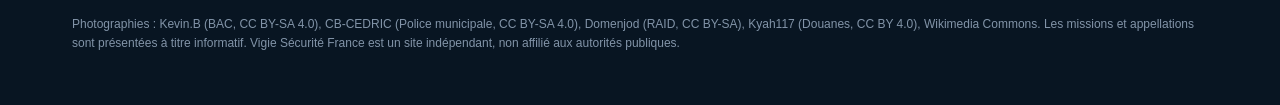
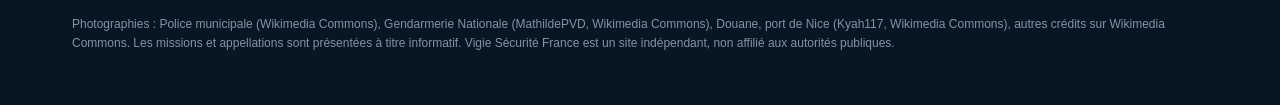
Before and after one commit to liamrammsel-stack/vigie-securite-france, a plain HTML site: page vigie-securite-public/index.html in a window 1280 px wide. Shown: the part 1789-1894 px from the top of the page. Drawn offline with Linux system fonts and the light colour scheme.

Commit message:
Ajouter de vraies photos pour PM, gendarmerie et douanes

```diff
--- a/vigie-securite-public/index.html
+++ b/vigie-securite-public/index.html
@@ -36,13 +36,13 @@ footer{text-align:center;padding:28px;border-top:1px solid var(--line);color:#81
 <section class="section" id="services"><div class="intro"><div class="kicker">Les acteurs de terrain</div><h2>Les services de sécurité</h2><p>Retrouvez les principales forces et unités françaises. Chaque rubrique présente un aperçu de leurs missions.</p></div>
 <div class="grid">
 <article class="card"><img src="https://commons.wikimedia.org/wiki/Special:FilePath/Police%20nationale%20-%20patrouille%20%C3%A0%20pieds%20Paris%20(JO%202024).jpg" alt="Policiers nationaux en contrôle" loading="lazy"><div class="card-content"><span class="tag">Police nationale</span><h3>Police nationale</h3><p>Sécurité publique, enquêtes et protection des personnes.</p><a href="https://www.police-nationale.interieur.gouv.fr/" target="_blank" rel="noopener">Site officiel ↗</a></div></article>
-<article class="card"><img src="https://commons.wikimedia.org/wiki/Special:FilePath/Paris%20Gendarme%202016.jpg" alt="Gendarme en uniforme" loading="lazy"><div class="card-content"><span class="tag">Force militaire</span><h3>Gendarmerie</h3><p>Sécurité des territoires, interventions et police judiciaire.</p><a href="https://www.gendarmerie.interieur.gouv.fr/" target="_blank" rel="noopener">Site officiel ↗</a></div></article>
+<article class="card"><img src="https://commons.wikimedia.org/wiki/Special:FilePath/Gendarmerie%20Nationale.jpg" alt="Photographie de la Gendarmerie nationale française" loading="lazy"><div class="card-content"><span class="tag">Force militaire</span><h3>Gendarmerie</h3><p>Sécurité des territoires, interventions et police judiciaire.</p><a href="https://www.gendarmerie.interieur.gouv.fr/" target="_blank" rel="noopener">Site officiel ↗</a></div></article>
 <article class="card"><img src="https://commons.wikimedia.org/wiki/Special:FilePath/CRS%20en%20tenue%20anti-%C3%A9meutes.JPG" alt="CRS en tenue de maintien de l'ordre" loading="lazy"><div class="card-content"><span class="tag">Police nationale</span><h3>CRS</h3><p>Maintien et rétablissement de l’ordre, renforts et sécurisation.</p><a href="https://www.police-nationale.interieur.gouv.fr/" target="_blank" rel="noopener">En savoir plus ↗</a></div></article>
 <article class="card"><img src="https://commons.wikimedia.org/wiki/Special:FilePath/Intervention%20BAC%20-%20Police%20nationale%2C%20Racing-Eintracht%20Francfort%2C%2022%20ao%C3%BBt%202019%20-%201.jpg" alt="Équipement de police nationale" loading="lazy"><div class="card-content"><span class="tag">Police nationale</span><h3>BAC</h3><p>Brigades anticriminalité : patrouilles et lutte contre la délinquance.</p><a href="https://www.police-nationale.interieur.gouv.fr/" target="_blank" rel="noopener">En savoir plus ↗</a></div></article>
-<article class="card"><img src="https://commons.wikimedia.org/wiki/Special:FilePath/Police-Municipale.jpg" alt="Police municipale en uniforme" loading="lazy"><div class="card-content"><span class="tag">Collectivité territoriale</span><h3>Police municipale</h3><p>Tranquillité publique, prévention et application des arrêtés municipaux.</p><a href="https://www.collectivites-locales.gouv.fr/" target="_blank" rel="noopener">En savoir plus ↗</a></div></article>
+<article class="card"><img src="https://commons.wikimedia.org/wiki/Special:FilePath/Police%20municipale.jpg" alt="Photographie de la police municipale française" loading="lazy"><div class="card-content"><span class="tag">Collectivité territoriale</span><h3>Police municipale</h3><p>Tranquillité publique, prévention et application des arrêtés municipaux.</p><a href="https://www.collectivites-locales.gouv.fr/" target="_blank" rel="noopener">En savoir plus ↗</a></div></article>
 <article class="card"><img src="https://commons.wikimedia.org/wiki/Special:FilePath/RAID12%20Domenjod%20180624.jpg" alt="Équipe du RAID en intervention" loading="lazy"><div class="card-content"><span class="tag">Unité spécialisée</span><h3>RAID</h3><p>Unité d’intervention spécialisée de la Police nationale.</p><a href="https://www.police-nationale.interieur.gouv.fr/nous-decouvrir/notre-organisation/organisation/raid-recherche-assistance-intervention-dissuasion" target="_blank" rel="noopener">Découvrir le RAID ↗</a></div></article>
-<article class="card"><img src="https://commons.wikimedia.org/wiki/Special:FilePath/Douane%2C%20port%20de%20Nice%2C%20DF%2033.jpg" alt="Véhicules des forces de sécurité" loading="lazy"><div class="card-content"><span class="tag">Administration</span><h3>Douanes</h3><p>Contrôle des marchandises, lutte contre les trafics et protection économique.</p><a href="https://www.douane.gouv.fr/" target="_blank" rel="noopener">Site officiel ↗</a></div></article>
-</div><p class="notice">Photographies : Kevin.B (BAC, CC BY-SA 4.0), CB-CEDRIC (Police municipale, CC BY-SA 4.0), Domenjod (RAID, CC BY-SA), Kyah117 (Douanes, CC BY 4.0), Wikimedia Commons. Les missions et appellations sont présentées à titre informatif. Vigie Sécurité France est un site indépendant, non affilié aux autorités publiques.</p></section>
+<article class="card"><img src="https://commons.wikimedia.org/wiki/Special:FilePath/Douane%2C%20port%20de%20Nice%2C%20DF%2033.jpg" alt="Bateau des douanes françaises au port de Nice" loading="lazy"><div class="card-content"><span class="tag">Administration</span><h3>Douanes</h3><p>Contrôle des marchandises, lutte contre les trafics et protection économique.</p><a href="https://www.douane.gouv.fr/" target="_blank" rel="noopener">Site officiel ↗</a></div></article>
+</div><p class="notice">Photographies : Police municipale (Wikimedia Commons), Gendarmerie Nationale (MathildePVD, Wikimedia Commons), Douane, port de Nice (Kyah117, Wikimedia Commons), autres crédits sur Wikimedia Commons. Les missions et appellations sont présentées à titre informatif. Vigie Sécurité France est un site indépendant, non affilié aux autorités publiques.</p></section>
 <section class="section" id="urgence"><div class="kicker">À retenir</div><h2>Numéros d’urgence</h2><div class="facts"><div class="fact"><b>17</b>Police / Gendarmerie</div><div class="fact"><b>18</b>Sapeurs-pompiers</div><div class="fact"><b>15</b>SAMU</div><div class="fact"><b>112</b>Urgence européenne</div></div></section>
 <footer>VIGIE SÉCURITÉ FRANCE · Site indépendant à but informatif, non affilié aux autorités publiques.</footer>
 </body></html>
```
